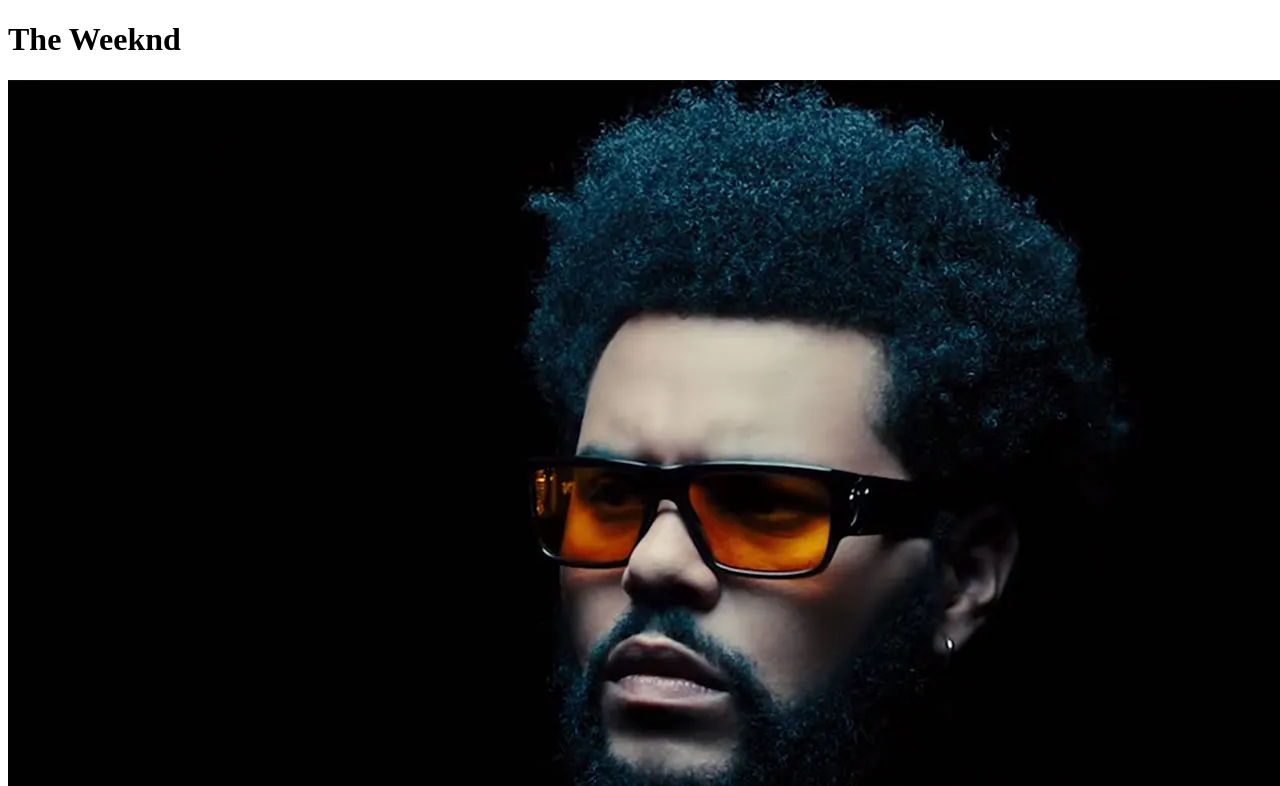
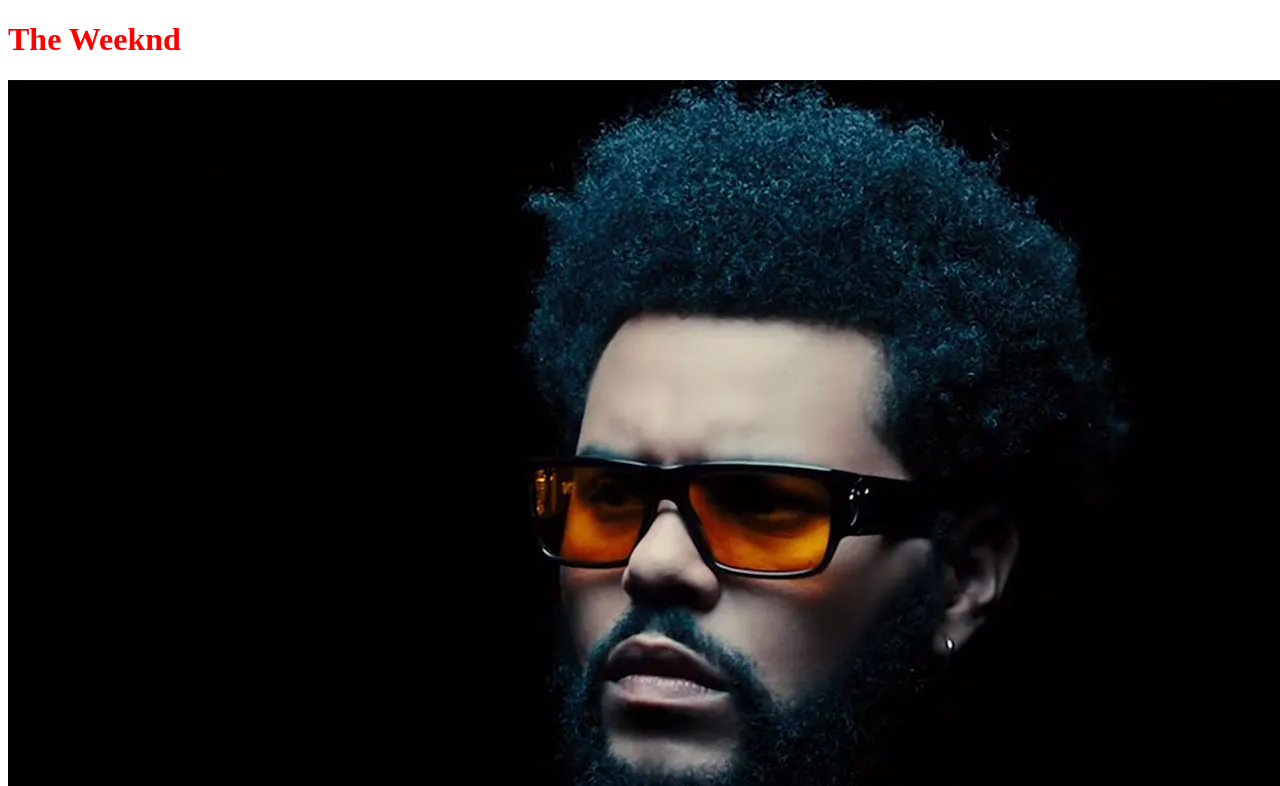
Before and after one commit to oliviagalazka/Sammanfattning, a plain HTML site: page index.html in a window 1280 px wide. Shown: the top 786 px of the page. Drawn offline with Linux system fonts and the light colour scheme.

Commit message:
Rätt formaterat

```diff
--- a/index.html
+++ b/index.html
@@ -1,15 +1,23 @@
 <!doctype html>
 <html>
+
 <head>
     <meta charset="utf-8">
     <title>The Weeknd</title>
     <link rel="icon" type="image/jpeg" href="musicicon.jpeg">
+    <link rel="stylesheet" href="styles.css">
 </head>
+
 <body>
     <h1>The Weeknd</h1>
     <img src="theweeknd.webp" alt="Picture of the Weeknd">
     <!-- INTRODUCTION -->
-        <p><a href="https://en.wikipedia.org/wiki/The_Weeknd" target="_blank" title="Open the Weeknd's Wikipedia page"><b>Abel Makkonen Tesfaye</b></a>, born February 16, 1990, known professionally as <b>the Weeknd</b>, is a Canadian singer, songwriter, and record producer. He is noted for his unconventional music production, artistic reinventions, and his signature use of the falsetto register. His accolades include 4 Grammy Awards, 20 Billboard Music Awards, 22 Juno Awards, 6 American Music Awards, 2 MTV Video Music Awards, a Latin Grammy Award, and nominations for an Academy Award and a Primetime Emmy Award.</p>
+    <p><a href="https://en.wikipedia.org/wiki/The_Weeknd" target="_blank"
+            title="Open the Weeknd's Wikipedia page"><b>Abel Makkonen Tesfaye</b></a>, born February 16, 1990, known
+        professionally as <b>the Weeknd</b>, is a Canadian singer, songwriter, and record producer. He is noted for his
+        unconventional music production, artistic reinventions, and his signature use of the falsetto register. His
+        accolades include 4 Grammy Awards, 20 Billboard Music Awards, 22 Juno Awards, 6 American Music Awards, 2 MTV
+        Video Music Awards, a Latin Grammy Award, and nominations for an Academy Award and a Primetime Emmy Award.</p>
     <!-- MUSIC GENRES -->
     <h2>Music Genres</h2>
     <ul>
@@ -29,7 +37,15 @@
     </ol>
     <!-- EARLY LIFE -->
     <h2>Early life</h2>
-        <p><a href="https://en.wikipedia.org/wiki/The_Weeknd" target="_blank" title="Open the Weeknd's Wikipedia page">Abel Makkonen Tesfaye</a> was born on February 16, 1990, in Toronto, Ontario. He is the only child of Ethiopian immigrants Makkonen Tesfaye and Samrawit Hailu, who separated shortly after his birth.<br> He was brought up in the district of Scarborough by his mother and grandmother. He has an estranged relationship with his father, telling Rolling Stone in 2015 that <i>"I saw him vaguely when I was six, and then again when I was 11 or 12, and he had a new family and kids. I don't even know where he lived — I'd see him for, like, a night. I'm sure he's a great guy. I never judged him. He wasn't abusive, he wasn't an alcoholic, he wasn't an asshole. He just wasn't there."</i></p>
+    <p><a href="https://en.wikipedia.org/wiki/The_Weeknd" target="_blank" title="Open the Weeknd's Wikipedia page">Abel
+            Makkonen Tesfaye</a> was born on February 16, 1990, in Toronto, Ontario. He is the only child of Ethiopian
+        immigrants Makkonen Tesfaye and Samrawit Hailu, who separated shortly after his birth.<br> He was brought up in
+        the district of Scarborough by his mother and grandmother. He has an estranged relationship with his father,
+        telling Rolling Stone in 2015 that <i>"I saw him vaguely when I was six, and then again when I was 11 or 12, and
+            he had a new family and kids. I don't even know where he lived — I'd see him for, like, a night. I'm sure
+            he's a great guy. I never judged him. He wasn't abusive, he wasn't an alcoholic, he wasn't an asshole. He
+            just wasn't there."</i></p>
     <img src="theweekndyoung.jpeg" alt="Picture of the Weeknd as a child">
 </body>
+
 </html>
--- /dev/null
+++ b/styles.css
@@ -0,0 +1,3 @@
+h1 {
+    color:red;
+}
```
Also changed, not shown: 1 other file. Lines whose indentation alone changed are shown as unchanged.
